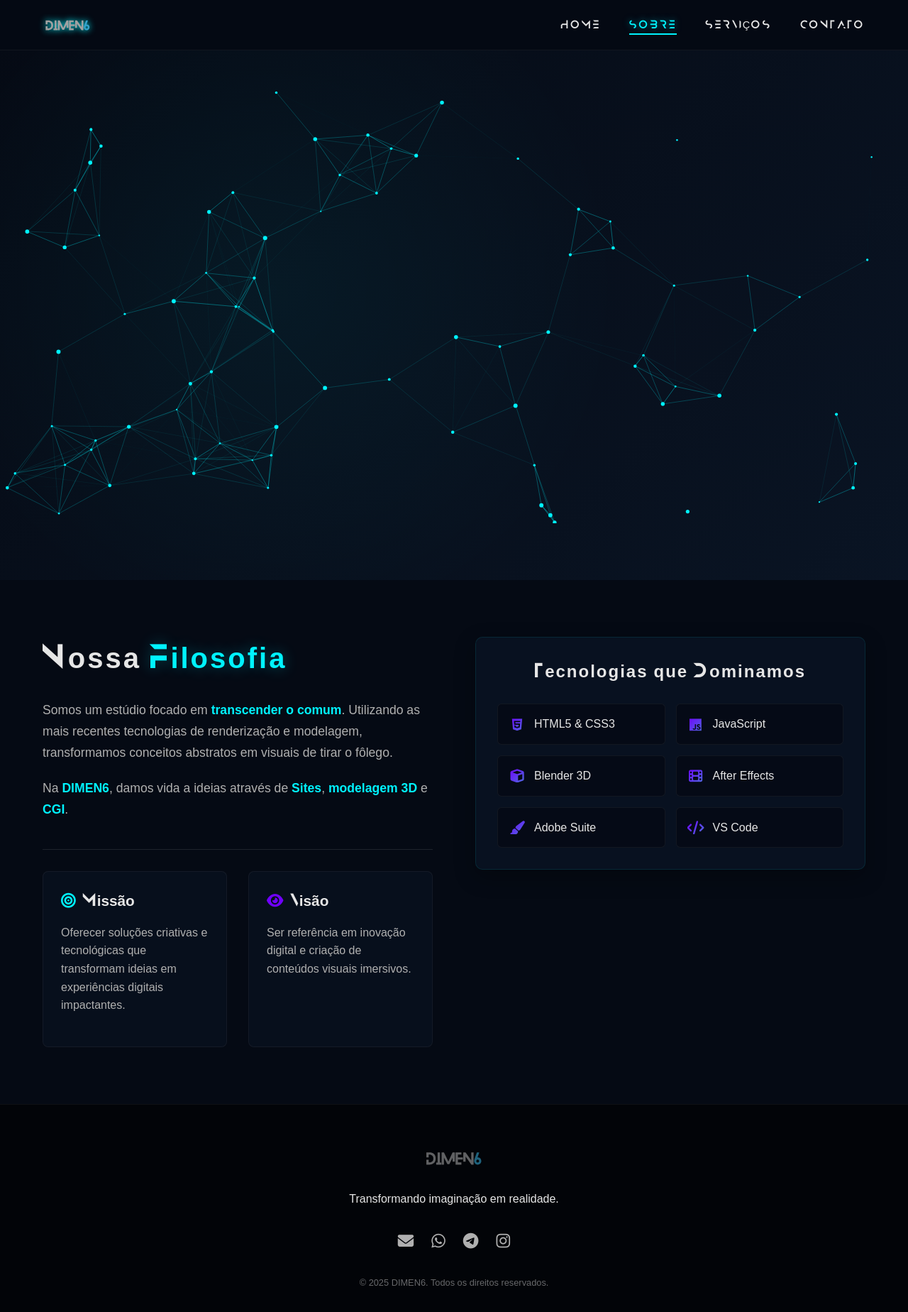
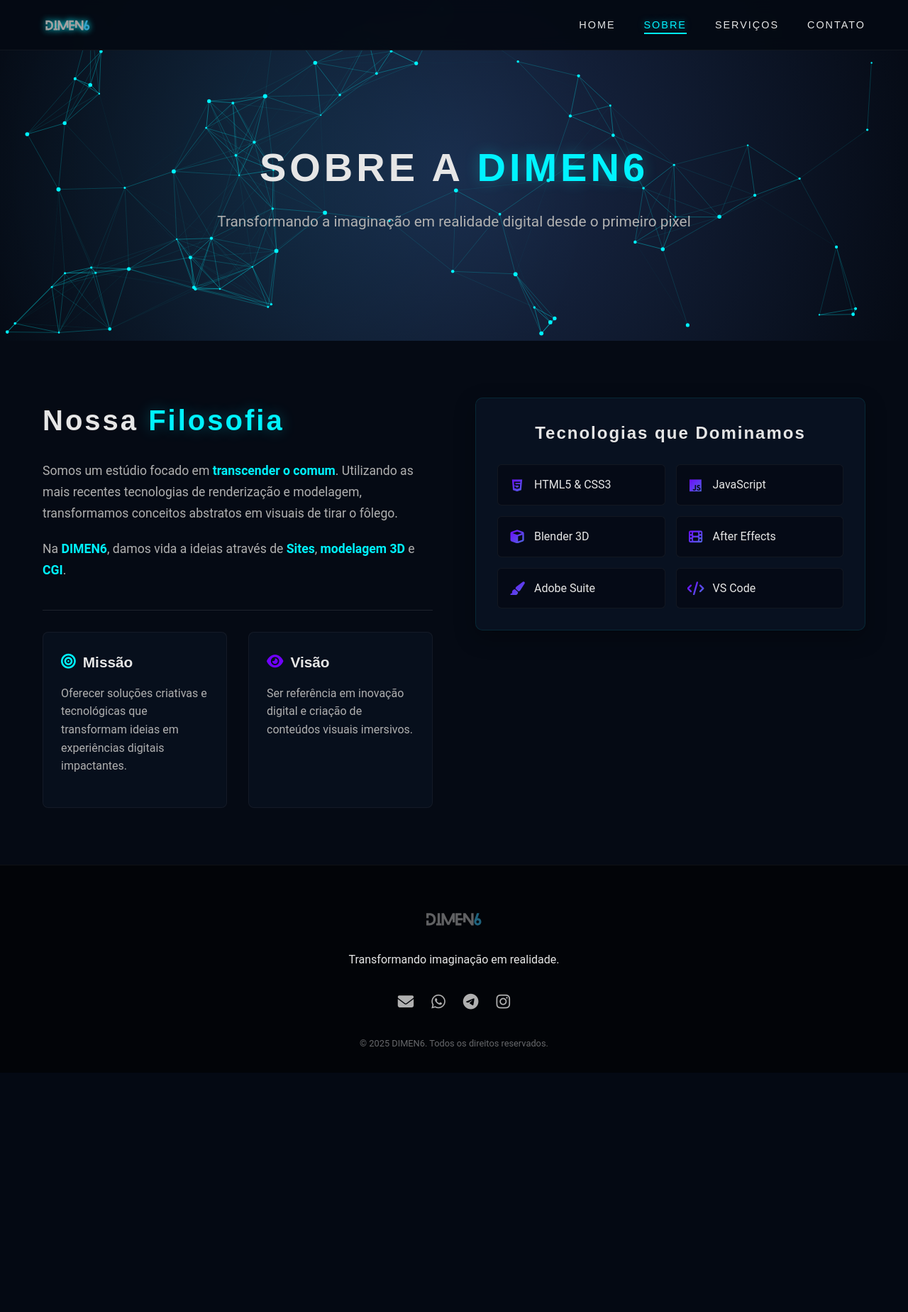
Before and after one commit to erythrogn/dimen_6, a Flask app: page /sobre in a window 1280 px wide. Shown: the whole page at 71% size. After the commit the page ends 1474 px from the top, so only its background shows below. Run offline with Flask 3, Linux system fonts and the light colour scheme.

Commit message:
versãopy

```diff
--- a/static/css/style.css
+++ b/static/css/style.css
@@ -1,14 +1,3 @@
-@font-face {
-    font-family: 'Anurati';
-    src: url('../fonts/Anurati-Regular.otf') format('opentype');
-    font-display: swap;
-}
-
-@font-face {
-    font-family: 'Blanka';
-    src: url('../fonts/Anurati-Regular.otf') format('opentype');
-    font-display: swap;
-}
 
 :root {
     --primary: #00F3FF;
@@ -19,11 +8,16 @@
     --text-white: #E6E6E6;
     --text-gray: #B0B0B0;
 
-    --font-heading: 'Blanka', 'Orbitron', sans-serif;
-    --font-body: 'Rajdhani', sans-serif;
+
+    --font-heading: 'Orbitron', sans-serif;
+
+
+    --font-body: 'Roboto', sans-serif;
+
 
     --header-height: 80px;
 }
+
 
 * {
     margin: 0;
@@ -145,16 +139,6 @@ header.scrolled {
     background: radial-gradient(circle at center, #1a2a4a 0%, #050A14 100%);
     position: relative;
     padding-top: var(--header-height);
-}
-
-.about-hero {
-    min-height: 60vh;
-    padding: 120px 0 80px;
-    background: radial-gradient(circle at center, #1a2a4a 0%, #050A14 100%);
-    display: flex;
-    align-items: center;
-    text-align: center;
-    position: relative;
     overflow: hidden;
 }
 
@@ -207,7 +191,7 @@ header.scrolled {
 .about-hero {
     min-height: 60vh;
     padding: 120px 0 80px;
-    background: linear-gradient(135deg, rgba(5, 10, 20, 0.95) 0%, rgba(10, 21, 37, 0.9) 100%);
+    background: radial-gradient(circle at center, #1a2a4a 0%, #050A14 100%);
     display: flex;
     align-items: center;
     text-align: center;
@@ -224,6 +208,12 @@ header.scrolled {
     height: 100%;
     background: radial-gradient(circle at 30% 50%, rgba(0, 243, 255, 0.05) 0%, transparent 50%);
     pointer-events: none;
+}
+
+.about-hero-content {
+    position: relative;
+    z-index: 2;
+    width: 100%;
 }
 
 .about-hero-content h1 {
@@ -750,6 +738,25 @@ footer {
     color: rgba(255,255,255,0.4);
 }
 
+#particles-canvas {
+    position: absolute !important;
+    top: 0;
+    left: 0;
+    width: 100%;
+    height: 100%;
+    z-index: 0;
+    pointer-events: none;
+}
+
+.contact .container,
+.hero-content,
+.about-hero-content,
+.services .container {
+    position: relative;
+    z-index: 2;
+    width: 100%;
+}
+
 @media (max-width: 992px) {
     .about-page-grid { grid-template-columns: 1fr; gap: 40px; }
     .visual-frame { position: static; }
--- a/templates/contato.html
+++ b/templates/contato.html
@@ -1,8 +1,9 @@
 {% extends "base.html" %}
 
-{% block title %}Contato{% endblock %}
+{% block title %}
 
-{% block extra_css %}
+
+<section class="contact" id="contact">
 <link rel="stylesheet" href="{{ url_for('static', filename='css/contato.css') }}">
 {% endblock %}
 
```
Also changed, not shown: other parts of static/css/style.css (+20 -20 lines).
